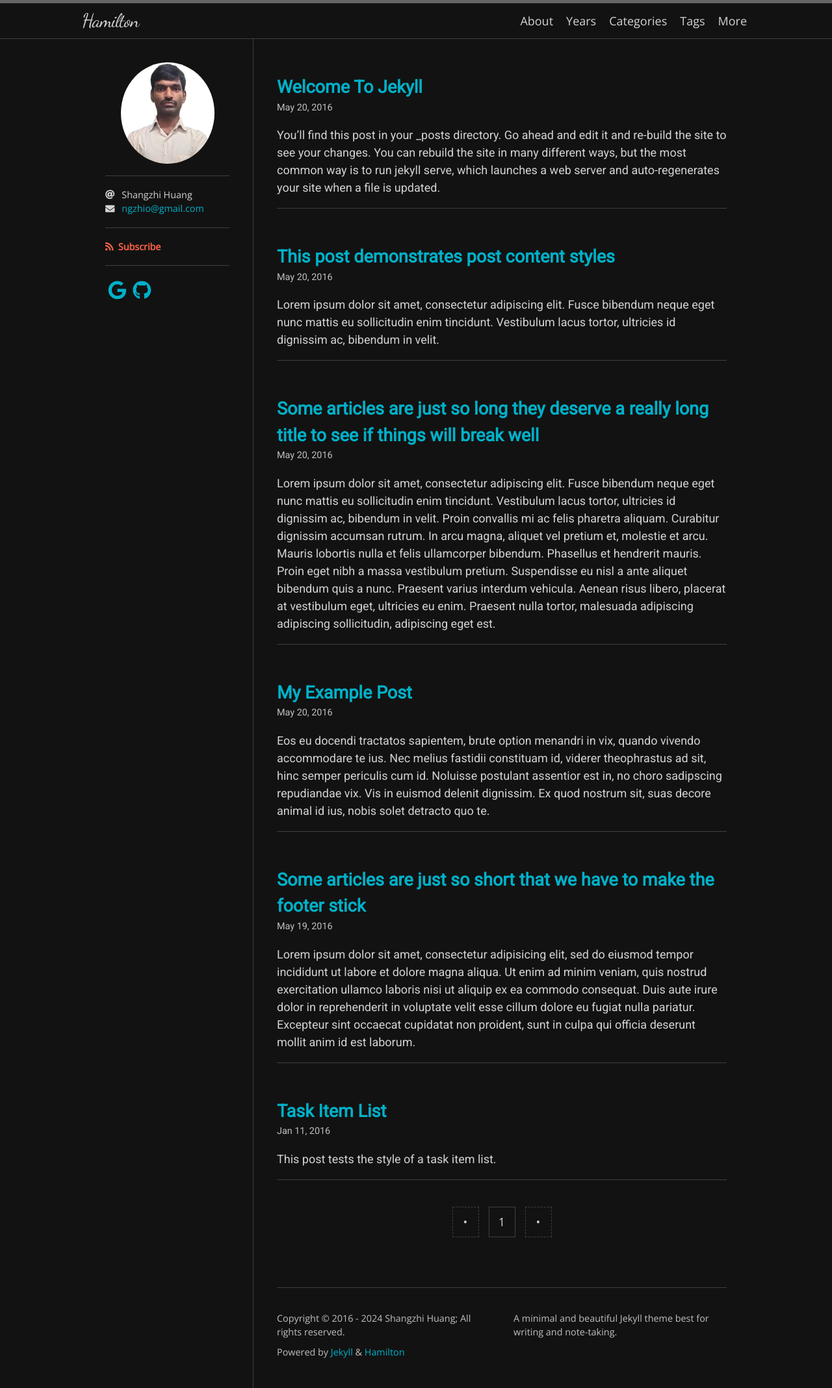
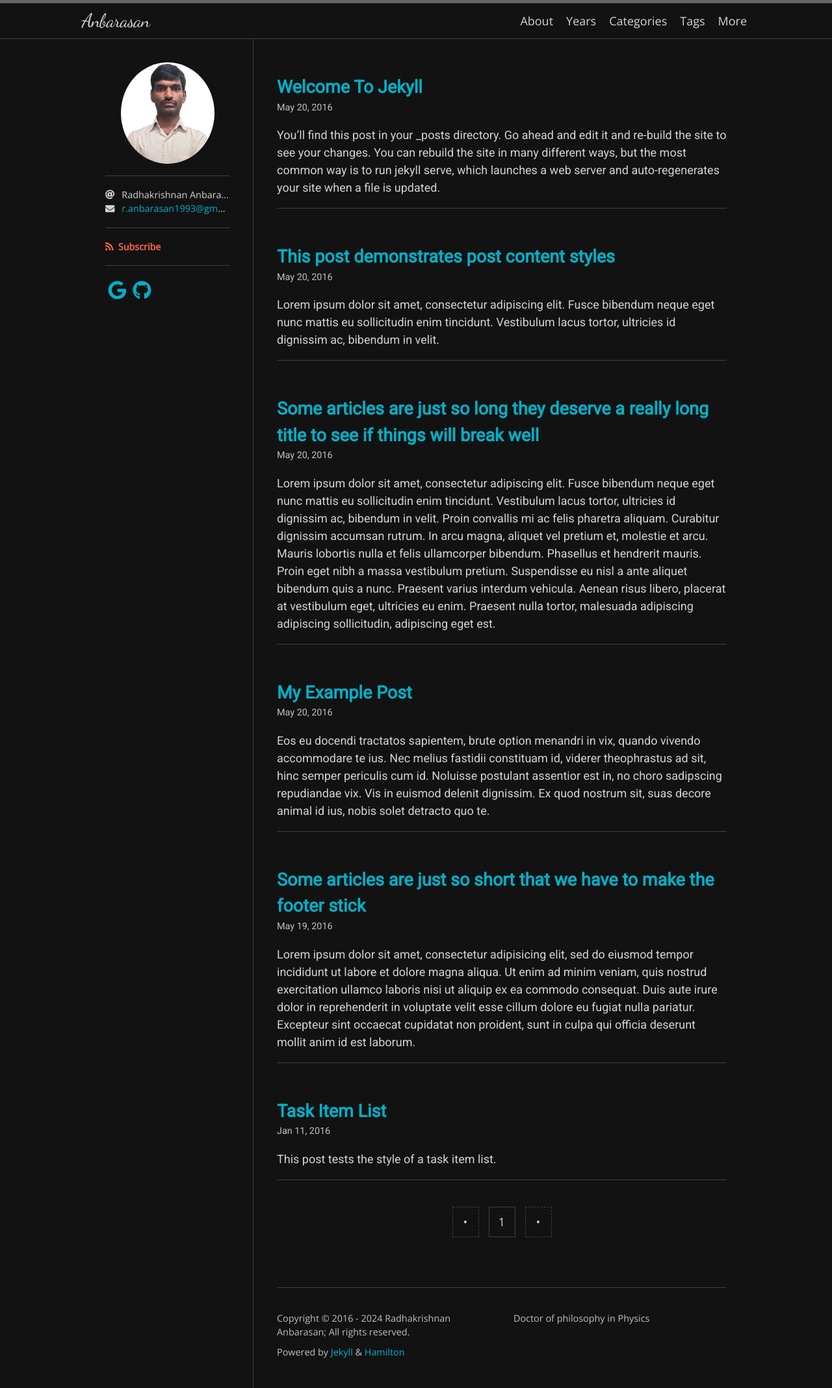
Before and after one commit to anbarasananbu/anbarasan, a Jekyll site: the page built from index.html, in a window 1280 px wide. Shown: the whole page at 65% size. Built offline with Jekyll 4.4.1, drawn with Linux system fonts in a browser that asks for light colours; nearby versions of some CDN libraries; some web fonts are replaced; the list of posts is cut into pages by our own code; a style sheet for code colours, icons or effects is not loaded.

Commit message:
Update _config.yml

```diff
--- a/_config.yml
+++ b/_config.yml
@@ -1,8 +1,8 @@
-title: Hamilton
-description: A minimal and beautiful Jekyll theme best for writing and note-taking.
-author: Shangzhi Huang
+title: Anbarasan
+description: Doctor of philosophy in Physics
+author: Radhakrishnan Anbarasan
 avatar: /logo.png
-email: ngzhio@gmail.com
+email: r.anbarasan1993@gmail.com
 
 plugins:
   - jekyll-seo-tag
@@ -34,10 +34,10 @@ twitter:
   card: summary
 logo: logo.png
 social:
-  name: Shangzhi Huang
+  name: Radhakrishnan Anbarasan
   links:
-    - https://twitter.com/ngzhio
-    - https://www.facebook.com/ngzhio
-    - https://github.com/ngzhio
-google_site_verification: u4WXQl0Eu66rsQo2kRdCNx
+    - https://twitter.com/
+    - https://www.facebook.com/
+    - https://github.com/anbarasananbu
+google_site_verification:
 lang: en
```
